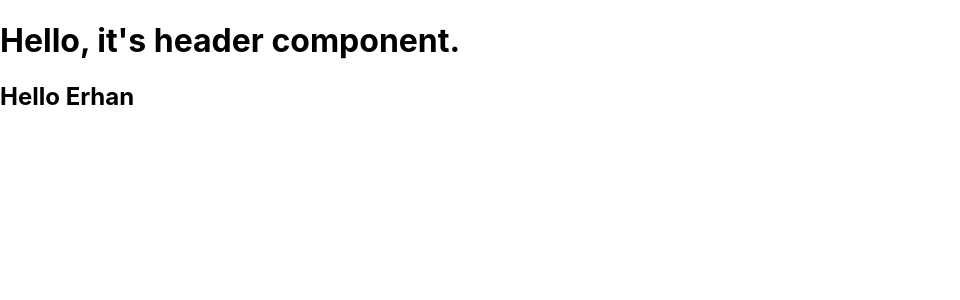
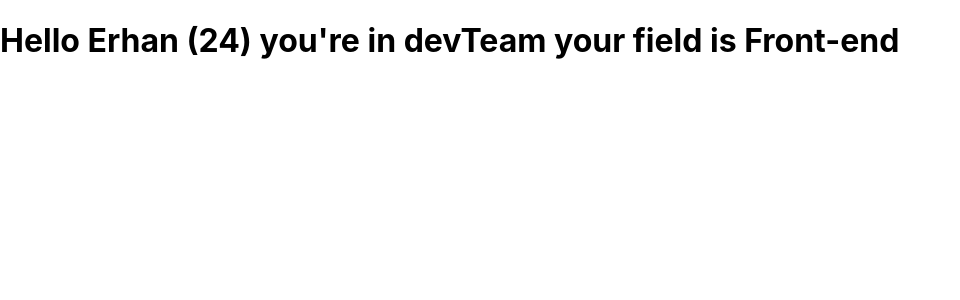
Before and after one commit to bytefulness/patika-dev, a React (Create React App) app in the folder react/tutorial/app/: page / in a window 1280 px wide. Shown: the top 300 px of the page, without its empty margins (0-960 px from the left). Built offline with nearby package versions, Linux system fonts and the light colour scheme.

Commit message:
Create props for components

```diff
--- a/react/tutorial/app/src/App.js
+++ b/react/tutorial/app/src/App.js
@@ -1,17 +1,11 @@
 // Import Components
-import Header from "./components/Header";
-
-const greeting = (name) => {
-  return `Hello ${name}`;
-};
-const isLoggedIn = true;
+import User from "./components/User";
 
 function App() {
   return (
     // Use fragment to create parent without creating element.
     <>
-      <Header />
-      <h2>{isLoggedIn ? greeting("Erhan") : "Please log in."}</h2>
+      <User name="Erhan" age={24} field="Front-end" devTeam={true} />
     </>
   );
 }
--- /dev/null
+++ b/react/tutorial/app/src/components/User.js
@@ -0,0 +1,11 @@
+function User({ name, age, field, devTeam }) {
+  return (
+    <h1>
+      {devTeam
+        ? `Hello ${name} (${age}) you're in devTeam your field is ${field}`
+        : `Sorry ${name} you have no access`}
+    </h1>
+  );
+}
+
+export default User;
```
